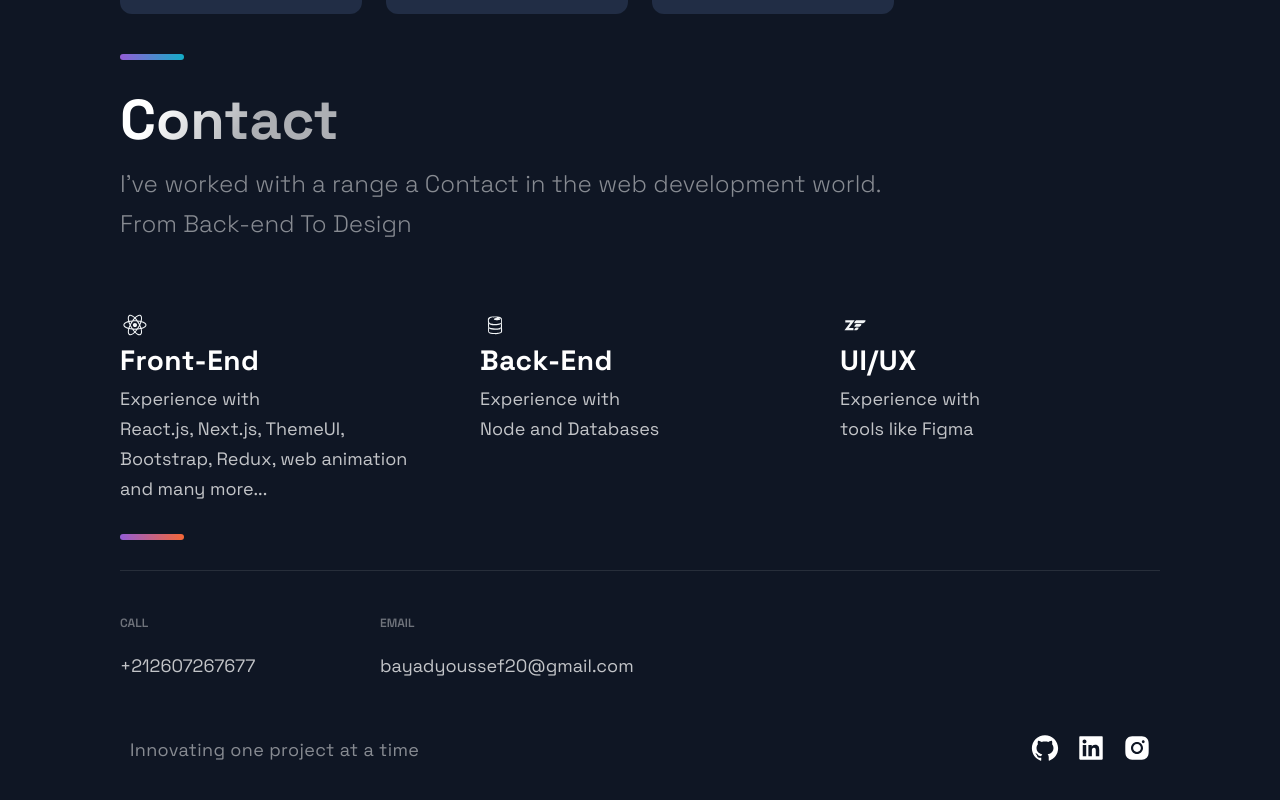
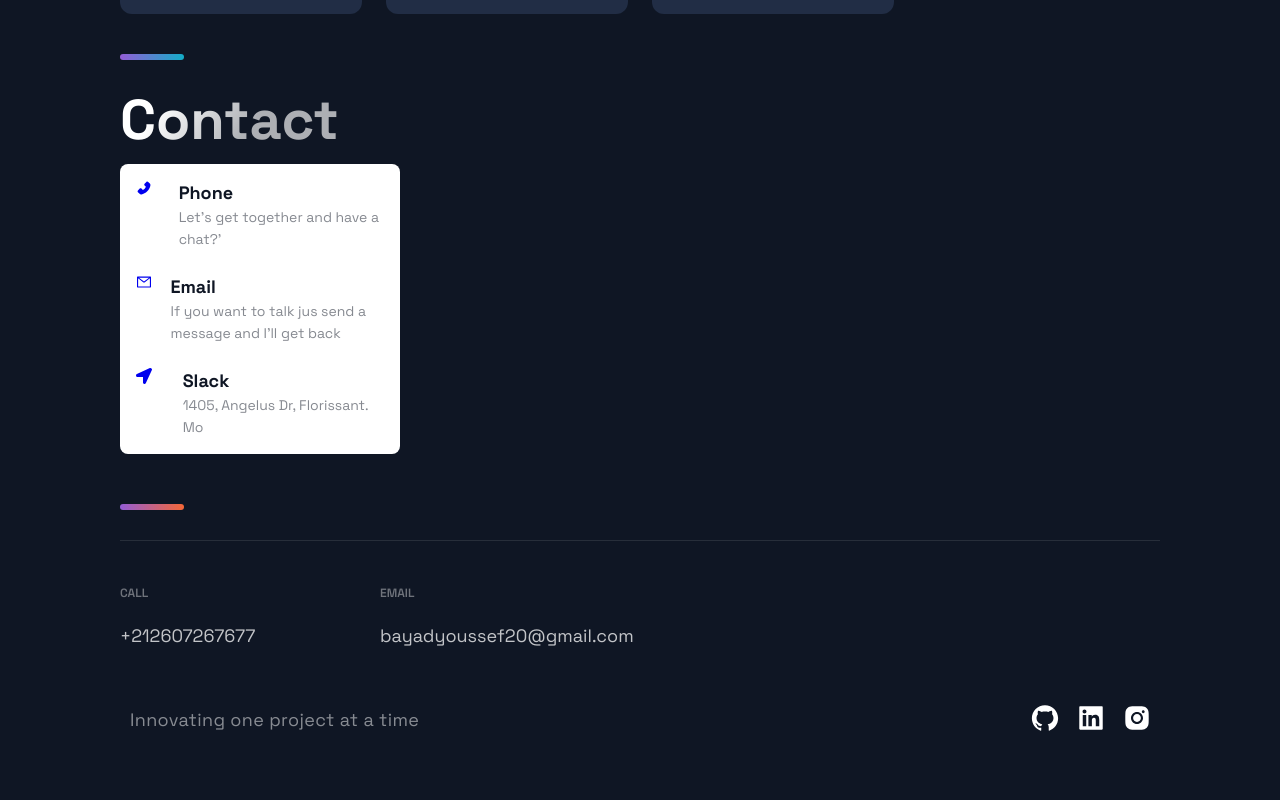
Before and after one commit to YoussefBayad/myportfolio, a Next.js app: page / in a window 1280 px wide. Shown: the part 4141-4941 px from the top of the page. Built offline with nearby package versions, Linux system fonts and the light colour scheme.

Commit message:
contact section

```diff
--- a/src/components/Contact/Contact.js
+++ b/src/components/Contact/Contact.js
@@ -6,6 +6,7 @@ import {
   SectionText,
   SectionTitle,
 } from '../../styles/GlobalComponents';
+import NavDropDown from '../NavDropDown';
 import {
   List,
   ListContainer,
@@ -17,49 +18,7 @@ import {
 const Contact = () => (
   <Section id='contact'>
     <SectionTitle>Contact</SectionTitle>
-    <SectionText>
-      I've worked with a range a Contact in the web development world. From
-      Back-end To Design
-    </SectionText>
-    <List>
-      <ListItem>
-        <picture>
-          <DiReact size='3rem' />
-        </picture>
-        <ListContainer>
-          <ListTitle>Front-End</ListTitle>
-          <ListParagraph>
-            Experience with <br />
-            React.js, Next.js, ThemeUI, Bootstrap, Redux, web animation and many
-            more...
-          </ListParagraph>
-        </ListContainer>
-      </ListItem>
-      <ListItem>
-        <picture>
-          <DiFirebase size='3rem' />
-        </picture>
-        <ListContainer>
-          <ListTitle>Back-End</ListTitle>
-          <ListParagraph>
-            Experience with <br />
-            Node and Databases
-          </ListParagraph>
-        </ListContainer>
-      </ListItem>
-      <ListItem>
-        <picture>
-          <DiZend size='3rem' />
-        </picture>
-        <ListContainer>
-          <ListTitle>UI/UX</ListTitle>
-          <ListParagraph>
-            Experience with <br />
-            tools like Figma
-          </ListParagraph>
-        </ListContainer>
-      </ListItem>
-    </List>
+    <NavDropDown isOpen={true} />
     <SectionDivider colorAlt />
   </Section>
 );
```
